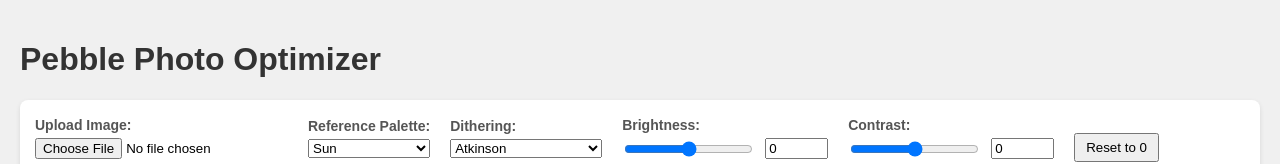
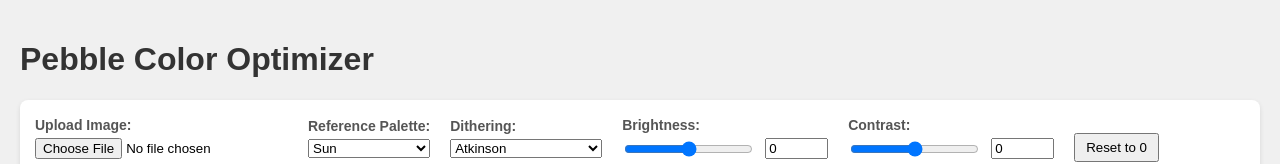
Before and after one commit to czmanix/pebble-color-optimizer, a plain HTML site: page index.html in a window 1280 px wide. Shown: the top 164 px of the page. Drawn offline with Linux system fonts and the light colour scheme.

Commit message:
Rename project from Photo to Color Optimizer

```diff
--- a/index.html
+++ b/index.html
@@ -2,7 +2,7 @@
 <html lang="cs">
 <head>
     <meta charset="UTF-8">
-    <title>Pebble Photo Optimizer</title>
+    <title>Pebble Color Optimizer</title>
     <style>
         body { font-family: sans-serif; background: #f0f0f0; margin: 0; padding: 20px; }
         h1 { color: #333; }
@@ -19,7 +19,7 @@
 </head>
 <body>
 
-   <h1>Pebble Photo Optimizer</h1>
+   <h1>Pebble Color Optimizer</h1>
 
 <div class="controls">
         <div class="control-group">
```
